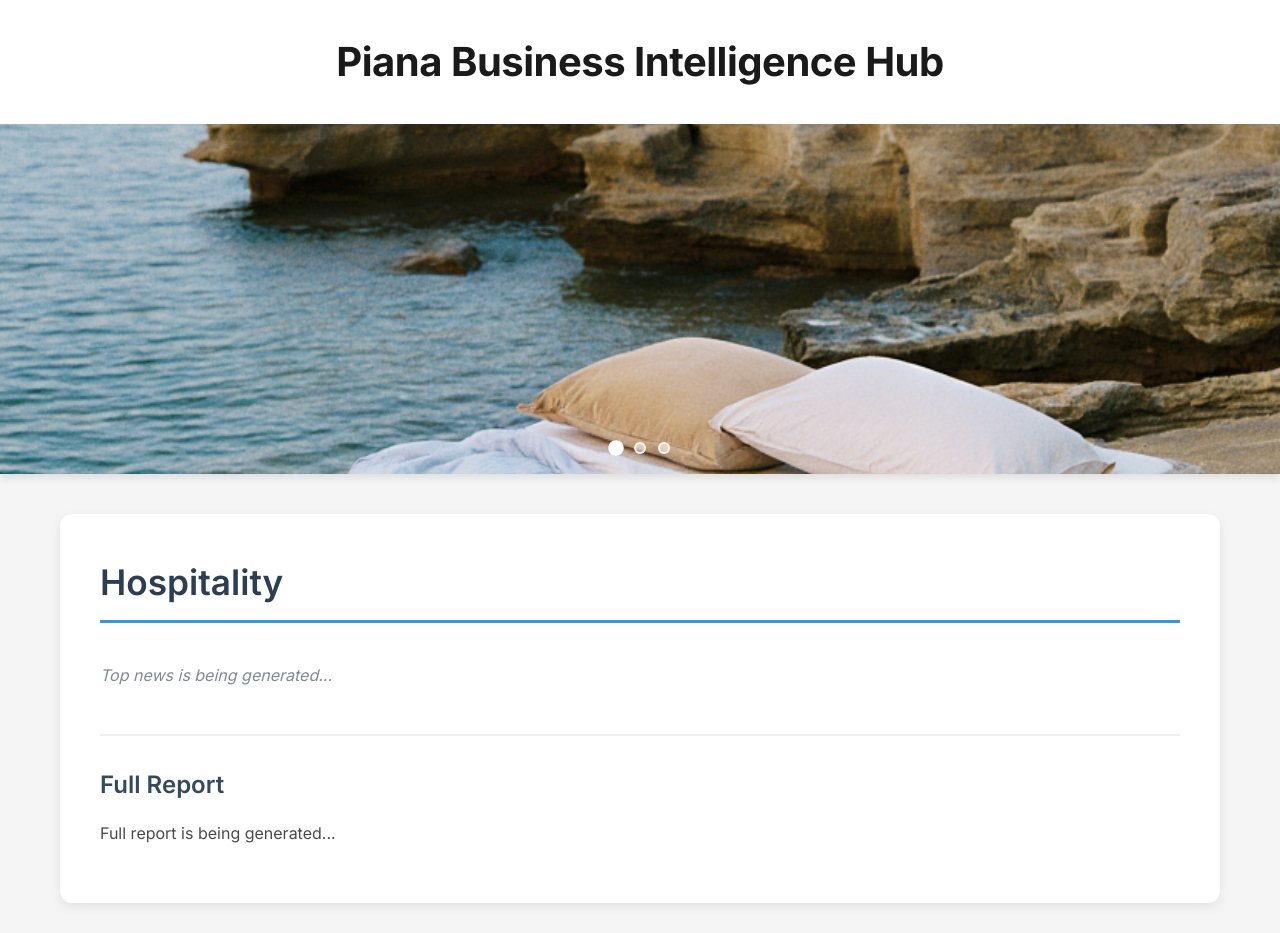
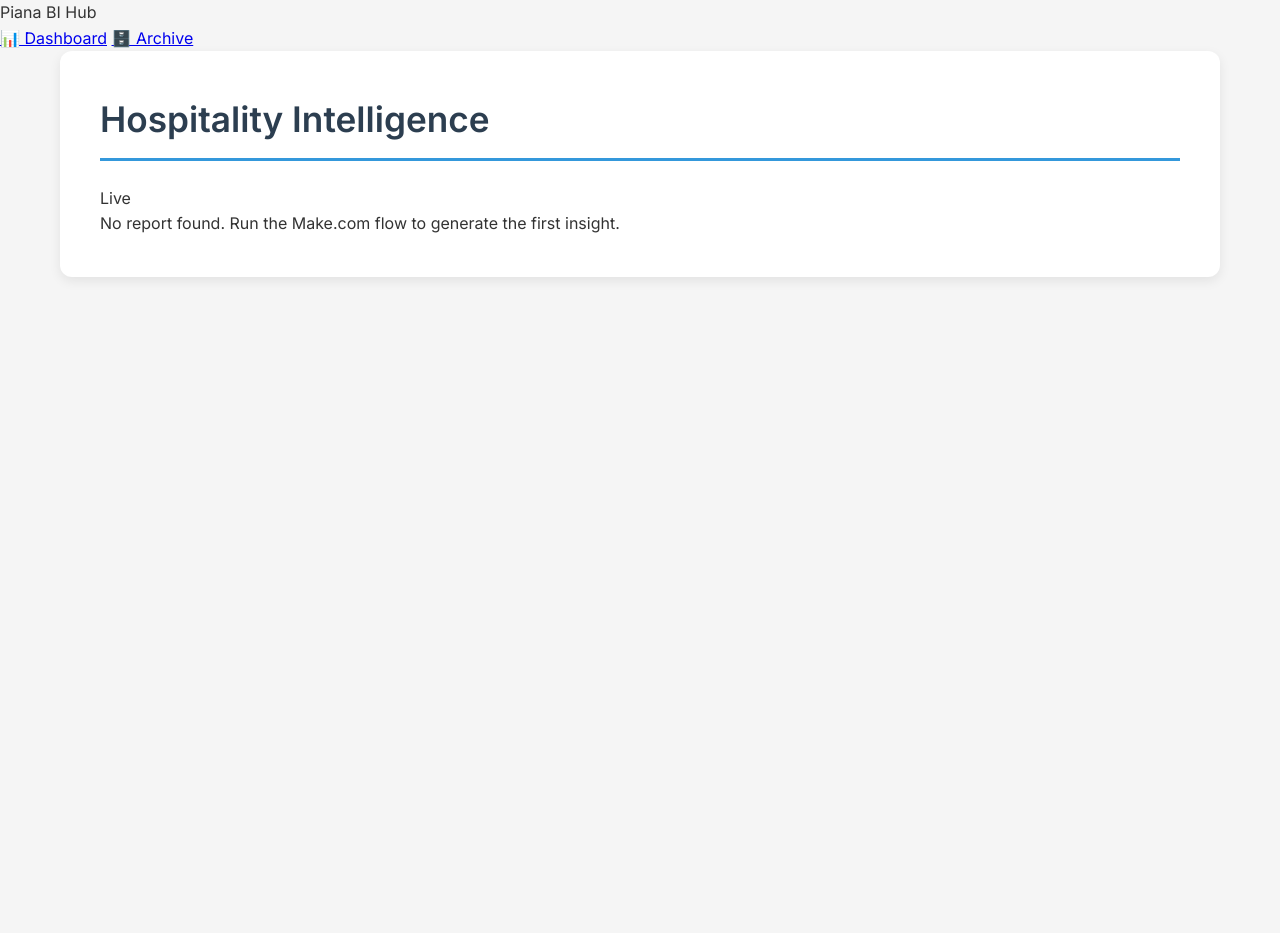
Before and after one commit to lollo408/CLAUDECODE, a Flask app: template templates/index.html in a window 1280 px wide. After the commit the page ends 279 px from the top, so only its background shows below. Run offline with Flask 3, Linux system fonts and the light colour scheme; the template is opened without the code that fills it, so the values that code supplies are empty; parts of the project's set-up code (start-up, migrations or seed data) failed here and were passed over.

Commit message:
Update application to use Supabase for data storage and retrieval
Integrates Supabase client to replace Replit DB, updates environment variable handling for Supabase credentials, and modifies templates (index.html, base.html, archive.html) to fetch and display data from Supabase. Also adds `supabase` to `pyproject.toml` dependencies.

Replit-Commit-Author: Agent
Replit-Commit-Session-Id: fbe55c37-26b4-4003-b498-9c1309109c30
Replit-Commit-Checkpoint-Type: full_checkpoint
Replit-Commit-Event-Id: 2a95705b-631b-4f73-944f-84ec613ca947
Replit-Commit-Screenshot-Url: https://storage.googleapis.com/screenshot-production-us-central1/19d2999f-c645-40ac-b478-e319ef3657b4/fbe55c37-26b4-4003-b498-9c1309109c30/AhddVmU

```diff
--- a/main.py
+++ b/main.py
@@ -1,67 +1,57 @@
-from flask import Flask, render_template, request, abort
-from replit import db  # Imports the Replit Database
-import os  # Imports the ability to read Secrets
+import os
+from flask import Flask, render_template
+from supabase import create_client, Client
 
 app = Flask(__name__)
 
-# Load your secret key from the Replit "Secrets" tab
-MAKE_API_KEY = os.environ.get('MAKE_API_KEY')
+# --- 1. SETUP SUPABASE CONNECTION ---
+url: str = os.environ.get("https://rxojowqnworekispsrqj.supabase.co")
+key: str = os.environ.get("sb_secret_vC0VFcNdxNr2j54tydkqVw_8I27NhHk")
+
+if not url or not key:
+    raise ValueError("Missing Supabase credentials in Secrets!")
+
+supabase: Client = create_client(url, key)
+
+# --- 2. ROUTES ---
 
 
-# --- 1. THE PUBLIC DASHBOARD (THE "FACE") ---
-# This is the URL your engineers will visit.
 @app.route('/')
 def dashboard():
-    try:
-        # Read the latest data from the Replit Database
-        # Note: 'db.get()' returns 'None' if the key doesn't exist yet,
-        # which is perfect for the first run.
-        top_3_news = db.get("hospitality_top_3")
-        full_report_html = db.get("hospitality_full_html")
+    """
+    The Main Dashboard (The 'Face').
+    Fetches the LATEST report for the Hospitality vertical.
+    """
+    # Query Supabase for the most recent 'hospitality' row
+    response = supabase.table('intelligence_reports') \
+        .select("*") \
+        .eq('vertical', 'hospitality') \
+        .order('created_at', desc=True) \
+        .limit(1) \
+        .execute()
 
-        # Render the 'index.html' template and pass the data to it
-        return render_template('index.html',
-                               hospitality_news=top_3_news,
-                               full_report=full_report_html)
-    except Exception as e:
-        # Return a clean error if the database fails
-        return f"Error loading dashboard: {e}"
+    # If we found data, get the first item. Otherwise, None.
+    latest_hospitality = response.data[0] if response.data else None
+
+    return render_template('index.html', hospitality_data=latest_hospitality)
 
 
-# --- 2. THE SECRET WEBHOOKS (THE "ENGINE") ---
-# These are the private URLs your Make.com flow will call.
+@app.route('/archive')
+def archive():
+    """
+    The Archive Page (The 'Warehouse').
+    Fetches ALL reports to display in a table.
+    """
+    response = supabase.table('intelligence_reports') \
+        .select("*") \
+        .order('created_at', desc=True) \
+        .execute()
 
+    all_reports = response.data
 
-# Webhook to update the "Top 3 News"
-@app.route('/update-top3', methods=['POST'])
-def update_top3():
-    # A. Check if the request is from Make.com (using your secret key)
-    if request.headers.get('X-API-KEY') != MAKE_API_KEY:
-        abort(401)  # Unauthorized
-
-    # B. Get the new JSON data from Make.com
-    new_data = request.json
-
-    # C. Save the new data to the Replit Database
-    db["hospitality_top_3"] = new_data
-    return {"status": "success", "updated_key": "hospitality_top_3"}, 200
-
-
-# Webhook to update the "Full Report"
-@app.route('/update-full-report', methods=['POST'])
-def update_full_report():
-    # A. Check for the secret key
-    if request.headers.get('X-API-KEY') != MAKE_API_KEY:
-        abort(401)  # Unauthorized
-
-    # B. Get the new HTML data from Make.com (sent as raw text/html)
-    new_data = request.data.decode('utf-8')
-
-    # C. Save the new data to the Replit Database
-    db["hospitality_full_html"] = new_data
-    return {"status": "success", "updated_key": "hospitality_full_html"}, 200
+    return render_template('archive.html', reports=all_reports)
 
 
 # --- 3. RUN THE APP ---
 if __name__ == '__main__':
-    app.run(host='0.0.0.0', port=5000)
+    app.run(host='0.0.0.0', port=8080)
--- a/pyproject.toml
+++ b/pyproject.toml
@@ -8,4 +8,5 @@ dependencies = [
     "flask>=3.1.2",
     "gunicorn>=23.0.0",
     "replit>=4.1.2",
+    "supabase==2.10.0",
 ]
--- /dev/null
+++ b/templates/base.html
@@ -0,0 +1,25 @@
+<!DOCTYPE html>
+<html lang="en">
+<head>
+    <meta charset="UTF-8">
+    <meta name="viewport" content="width=device-width, initial-scale=1.0">
+    <title>Piana BI Hub</title>
+    <link rel="stylesheet" href="/static/style.css">
+    <link href="https://fonts.googleapis.com/css2?family=Inter:wght@400;600;700&display=swap" rel="stylesheet">
+</head>
+<body>
+
+    <nav class="main-nav">
+        <div class="nav-brand">Piana BI Hub</div>
+        <div class="nav-links">
+            <a href="/">📊 Dashboard</a>
+            <a href="/archive">🗄️ Archive</a>
+        </div>
+    </nav>
+
+    <main>
+        {% block content %}{% endblock %}
+    </main>
+
+</body>
+</html>
--- a/templates/index.html
+++ b/templates/index.html
@@ -1,90 +1,47 @@
-<!DOCTYPE html>
-<html lang="en">
-<head>
-    <meta charset="UTF-8">
-    <meta name="viewport" content="width=device-width, initial-scale=1.0">
-    <title>Piana BI Hub</title>
-    <link rel="stylesheet" href="/static/style.css">
-</head>
-<body>
-    <header>
-        <h1>Piana Business Intelligence Hub</h1>
-    </header>
+{% extends "base.html" %}
 
-    <div class="carousel-container">
-        <div class="carousel-track">
-            <img src="/static/piana 26.png" alt="Business Intelligence 1">
-            <img src="/static/piana 33.png" alt="Business Intelligence 2">
-            <img src="/static/piana 35.png" alt="Business Intelligence 3">
-        </div>
-        <div class="carousel-dots">
-            <span class="dot active"></span>
-            <span class="dot"></span>
-            <span class="dot"></span>
-        </div>
+{% block content %}
+<section class="module">
+    <div class="column-content">
+        <div class="vertical-header">
+            <h2>Hospitality Intelligence</h2>
+            <span class="live-badge">Live</span>
         </div>
 
-    <main>
-        <section class="module">
-            <div class="column-content">
-                <h2>Hospitality</h2>
-
+        {% if hospitality_data %}
             <div class="top-3-news">
-                    {% if hospitality_news %}
                 <h3>Top 3 News</h3>
                 <ul>
-                            {% for item in hospitality_news %}
+                    {% for item in hospitality_data.top_3_json %}
                         <li>
-                                    <a href="{{ item.source_url }}" target="_blank" rel="noopener noreferrer">
+                            <a href="{{ item.source_url }}" target="_blank">
                                 <strong>{{ item.headline }}</strong>
                             </a>: {{ item.summary }}
                         </li>
                     {% endfor %}
                 </ul>
-                    {% else %}
-                        <p>Top news is being generated...</p>
-                    {% endif %}
             </div>
 
             <hr>
 
             <div class="full-report">
+                <div class="report-header">
                     <h3>Full Report</h3>
-                    {% if full_report %}
-                        {{ full_report | safe }}
-                    {% else %}
-                        <p>Full report is being generated...</p>
+                    {% if hospitality_data.pdf_url %}
+                        <a href="{{ hospitality_data.pdf_url }}" class="btn-pdf" target="_blank">
+                            📥 Download PDF
+                        </a>
                     {% endif %}
                 </div>
+
+                {{ hospitality_data.report_html | safe }}
+            </div>
+
+        {% else %}
+            <div class="empty-state">
+                <p>No report found. Run the Make.com flow to generate the first insight.</p>
+            </div>
+        {% endif %}
     </div>
 </section>
-    </main>
-
-    <script>
-        const track = document.querySelector('.carousel-track');
-        const dots = document.querySelectorAll('.dot');
-        let currentIndex = 0;
-
-        function updateCarousel() {
-            track.style.transform = `translateX(-${currentIndex * 33.33}%)`;
-            dots.forEach((dot, index) => {
-                dot.classList.toggle('active', index === currentIndex);
-            });
-        }
-
-        function nextSlide() {
-            currentIndex = (currentIndex + 1) % 3;
-            updateCarousel();
-        }
-
-        setInterval(nextSlide, 4000);
-
-        dots.forEach((dot, index) => {
-            dot.addEventListener('click', () => {
-                currentIndex = index;
-                updateCarousel();
-            });
-        });
-    </script>
-</body>
-</html>
+{% endblock %}
```
Also changed, not shown: templates/archive.html (added, +33 -0 lines), 1 other file. Lines whose indentation alone changed are shown as unchanged.
